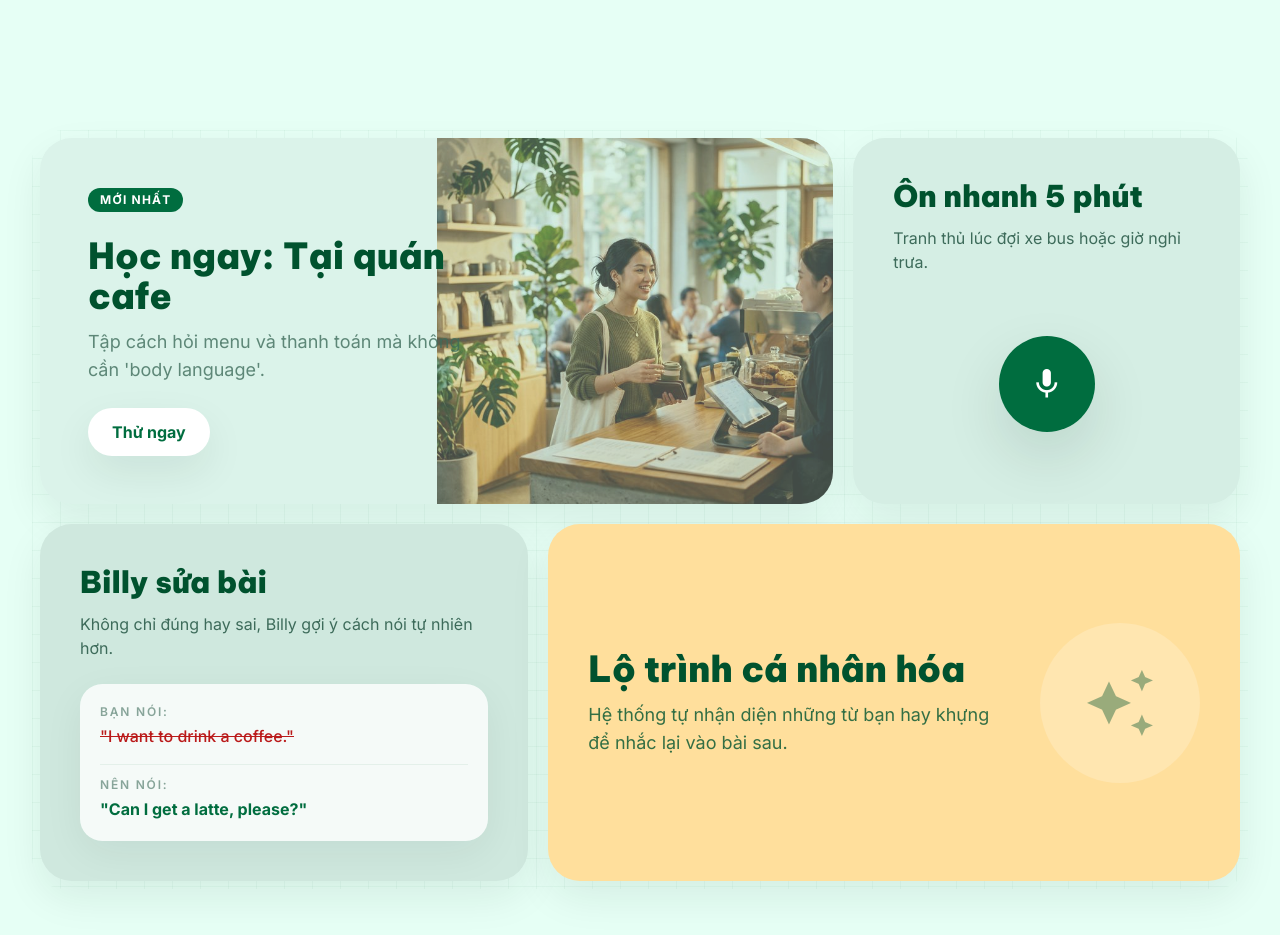
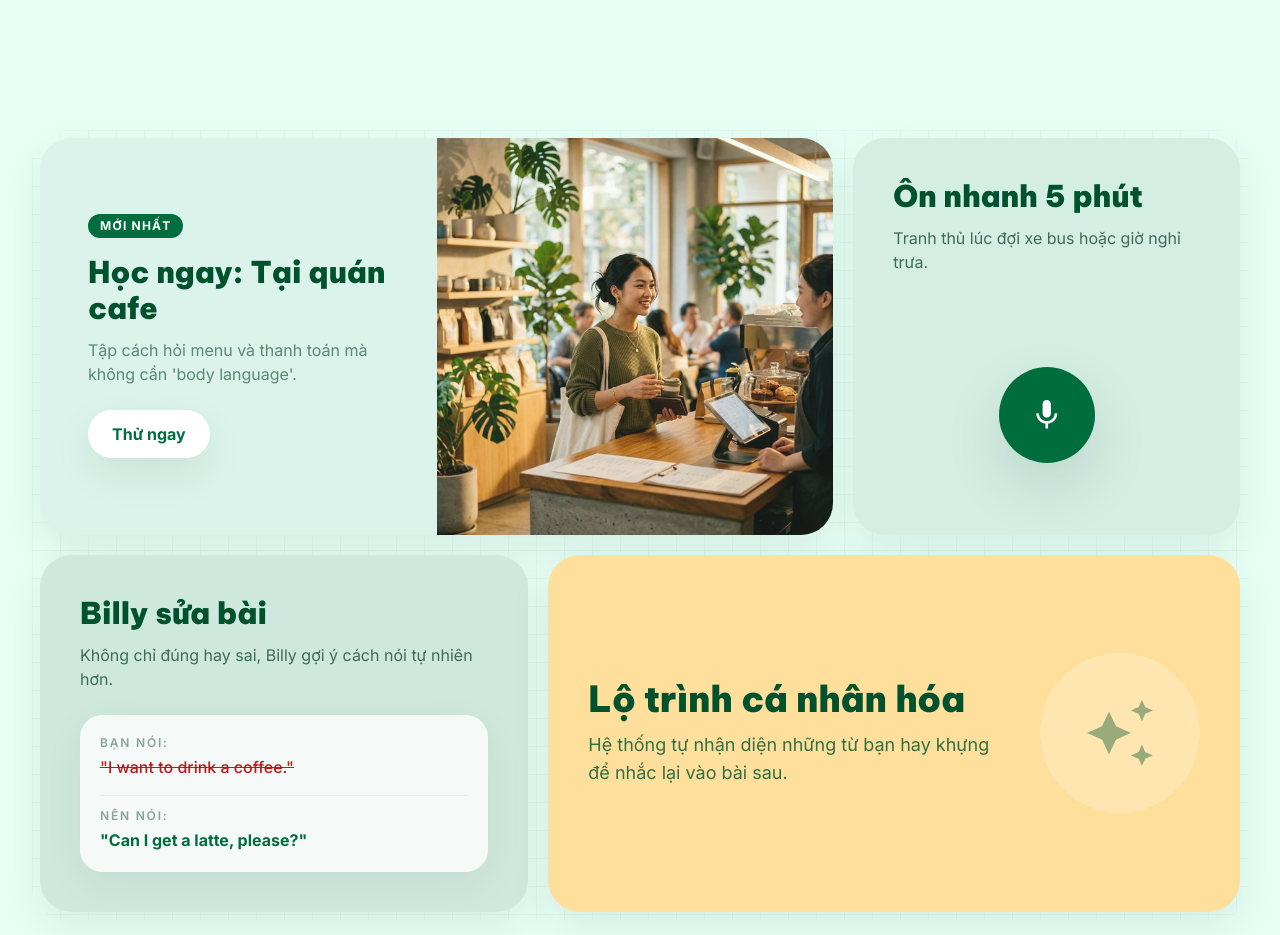
Before and after one commit to dinh1809/EasyBilly-landingpage, a plain HTML site: page index.html in a window 1280 px wide. Shown: the part 3580-4515 px from the top of the page. Drawn offline with nearby package versions, Linux system fonts and the light colour scheme.

Commit message:
fix: cafe bento card layout — text and image no longer overlap

```diff
--- a/index.html
+++ b/index.html
@@ -484,15 +484,18 @@
           <div class="grid grid-cols-1 gap-5 md:grid-cols-12 md:auto-rows-[minmax(220px,auto)]">
 
             <!-- Card 1: Cafe scenario -->
-            <div class="reveal group relative overflow-hidden rounded-[2rem] bg-surface-container p-8 shadow-ambient md:col-span-8 md:p-12">
-              <div class="relative z-10 max-w-sm">
-                <span class="mb-6 inline-block rounded-full bg-primary px-3 py-1 text-xs font-bold uppercase tracking-widest text-white">Mới nhất</span>
-                <h3 class="font-headline text-3xl font-black text-primary-strong sm:text-4xl">Học ngay: Tại quán cafe</h3>
-                <p class="mt-3 text-lg text-body-soft/80">Tập cách hỏi menu và thanh toán mà không cần 'body language'.</p>
-                <button class="mt-6 rounded-full bg-white px-6 py-3 font-bold text-primary shadow-ambient transition hover:-translate-y-0.5 hover:shadow-float active:scale-95">Thử ngay</button>
+            <div class="reveal group relative flex overflow-hidden rounded-[2rem] bg-surface-container shadow-ambient md:col-span-8">
+              <!-- Text -->
+              <div class="relative z-10 flex w-1/2 flex-col justify-center p-8 md:p-12">
+                <span class="mb-4 inline-block self-start rounded-full bg-primary px-3 py-1 text-xs font-bold uppercase tracking-widest text-white">Mới nhất</span>
+                <h3 class="font-headline text-2xl font-black text-primary-strong sm:text-3xl">Học ngay: Tại quán cafe</h3>
+                <p class="mt-3 text-base text-body-soft/80">Tập cách hỏi menu và thanh toán mà không cần 'body language'.</p>
+                <button class="mt-6 self-start rounded-full bg-white px-6 py-3 font-bold text-primary shadow-ambient transition hover:-translate-y-0.5 hover:shadow-float active:scale-95">Thử ngay</button>
               </div>
               <!-- Cafe image -->
-              <img src="images/cafe-ordering.png" alt="Người trẻ tự tin gọi đồ tại quán cafe" class="absolute right-0 top-0 h-full w-1/2 object-cover opacity-70 mix-blend-multiply transition-transform duration-700 group-hover:scale-105" />
+              <div class="w-1/2 flex-shrink-0 overflow-hidden">
+                <img src="images/cafe-ordering.png" alt="Người trẻ tự tin gọi đồ tại quán cafe" class="h-full w-full object-cover opacity-90 transition-transform duration-700 group-hover:scale-105" />
+              </div>
             </div>
 
             <!-- Card 2: Quick 5 min -->
```
